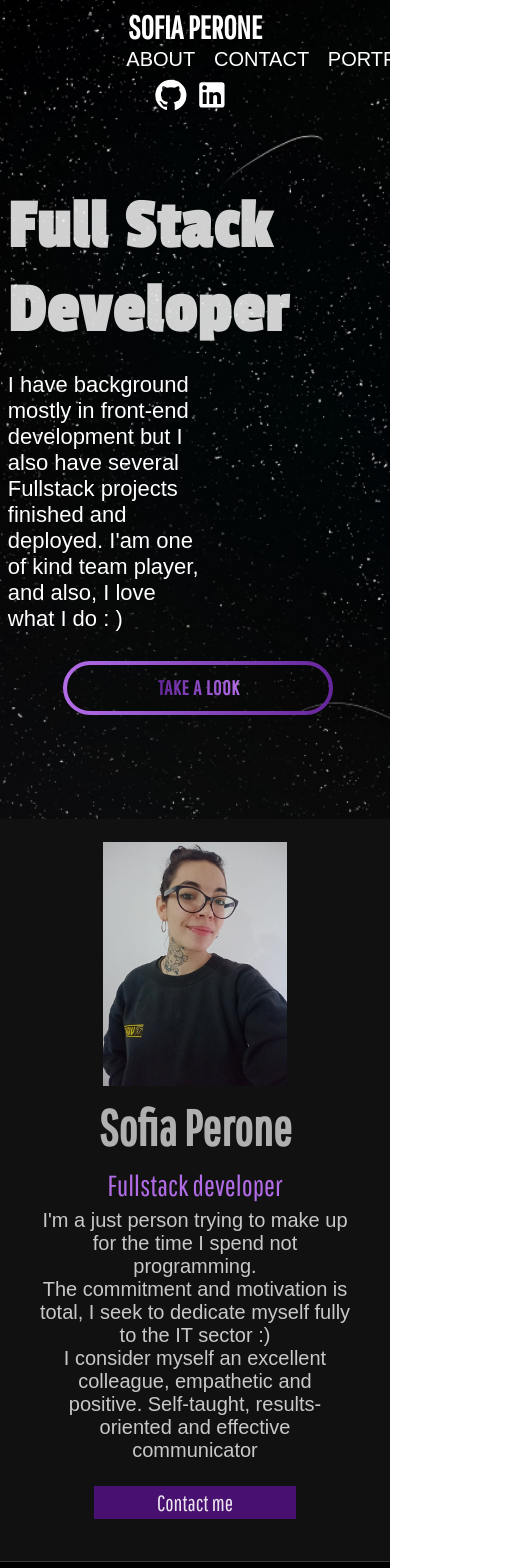
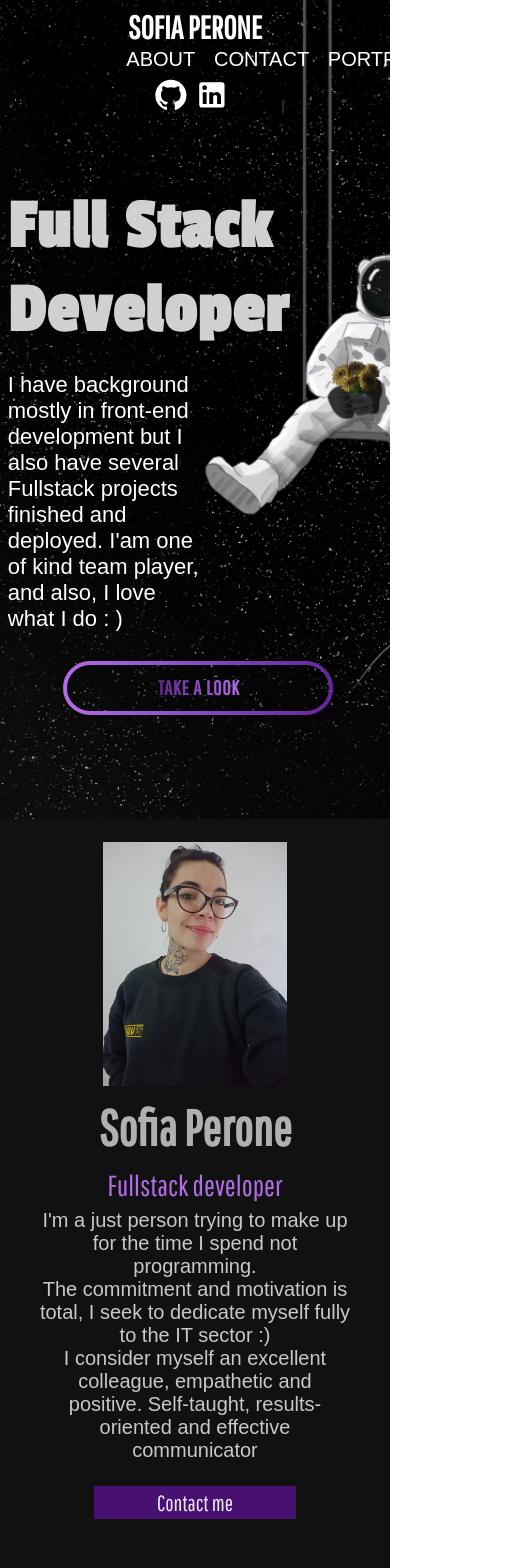
Before and after one commit to Sofiaperone1/Portfolio, a React (Create React App) app: page / in a window 390 px wide. Shown: the top 1568 px of the page, 510 px wide, since content can reach past the window. Built offline with nearby package versions, Linux system fonts and the light colour scheme; a web font is replaced by a local one.

Commit message:
responsive

```diff
--- a/src/components/About/About.css
+++ b/src/components/About/About.css
@@ -92,7 +92,7 @@
         width: 100%;
     }
     .about {
-        height: 88vh;
+        height: 96vh;
         align-items: center;
     }
     .text p {
--- a/src/components/Contact/Contact.css
+++ b/src/components/Contact/Contact.css
@@ -184,6 +184,9 @@
         flex-direction: column;
         align-items: center;
     }
+    .contact p{
+        width: 90%;
+    };
     .cc{
         display: flex;
         flex-direction: column;
--- a/src/views/Home.css
+++ b/src/views/Home.css
@@ -226,7 +226,9 @@ font-weight: 200;
     .bannerCont{
         width: 100%;
     }
-
+    .banner {
+        background-image: url("../fondoEspacio5.jpg");
+    }
     .bannerText {
         margin-top: 19%;
     }
```
Also changed, not shown: src/fondoEspacio5.jpg (added).
